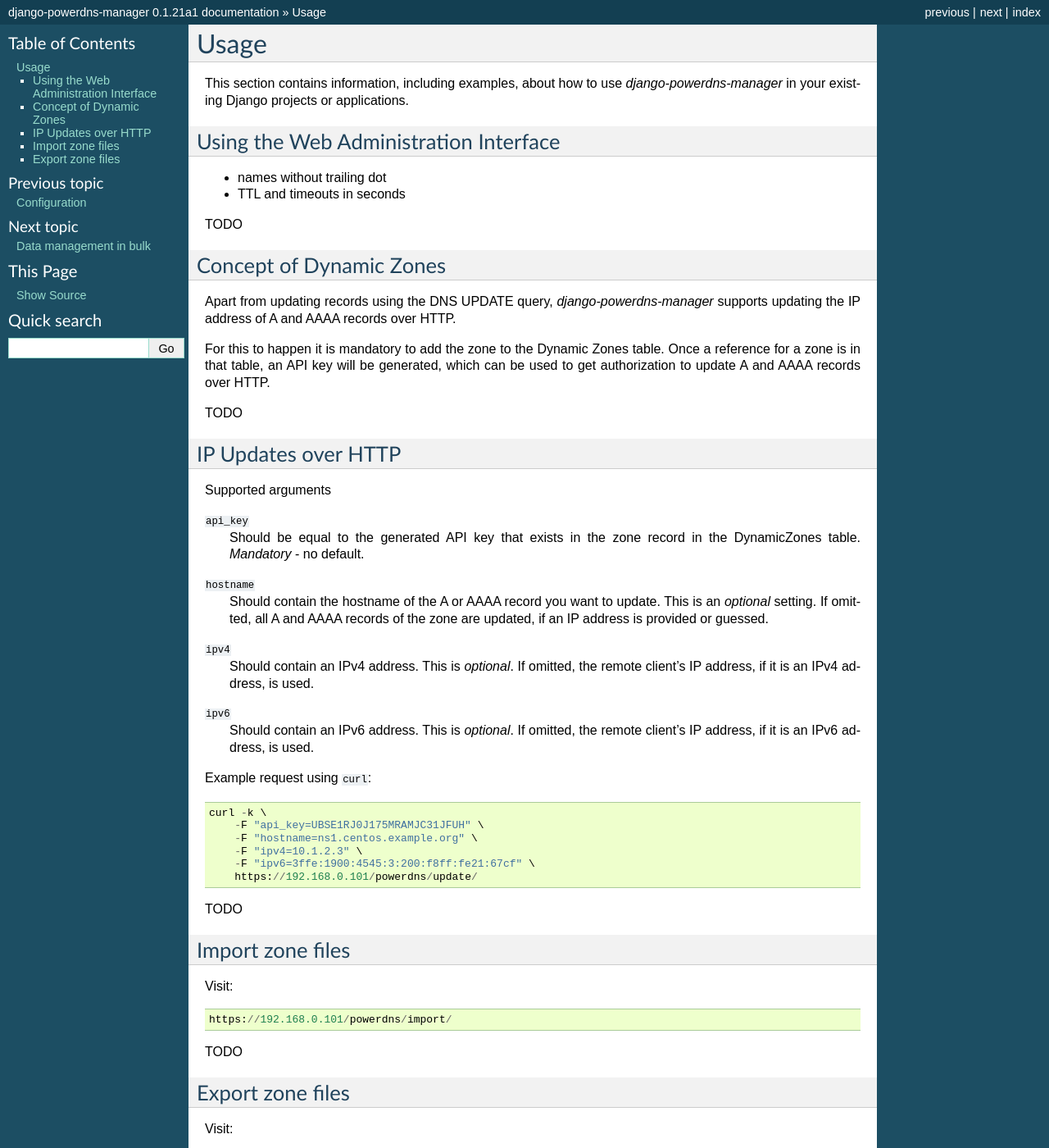
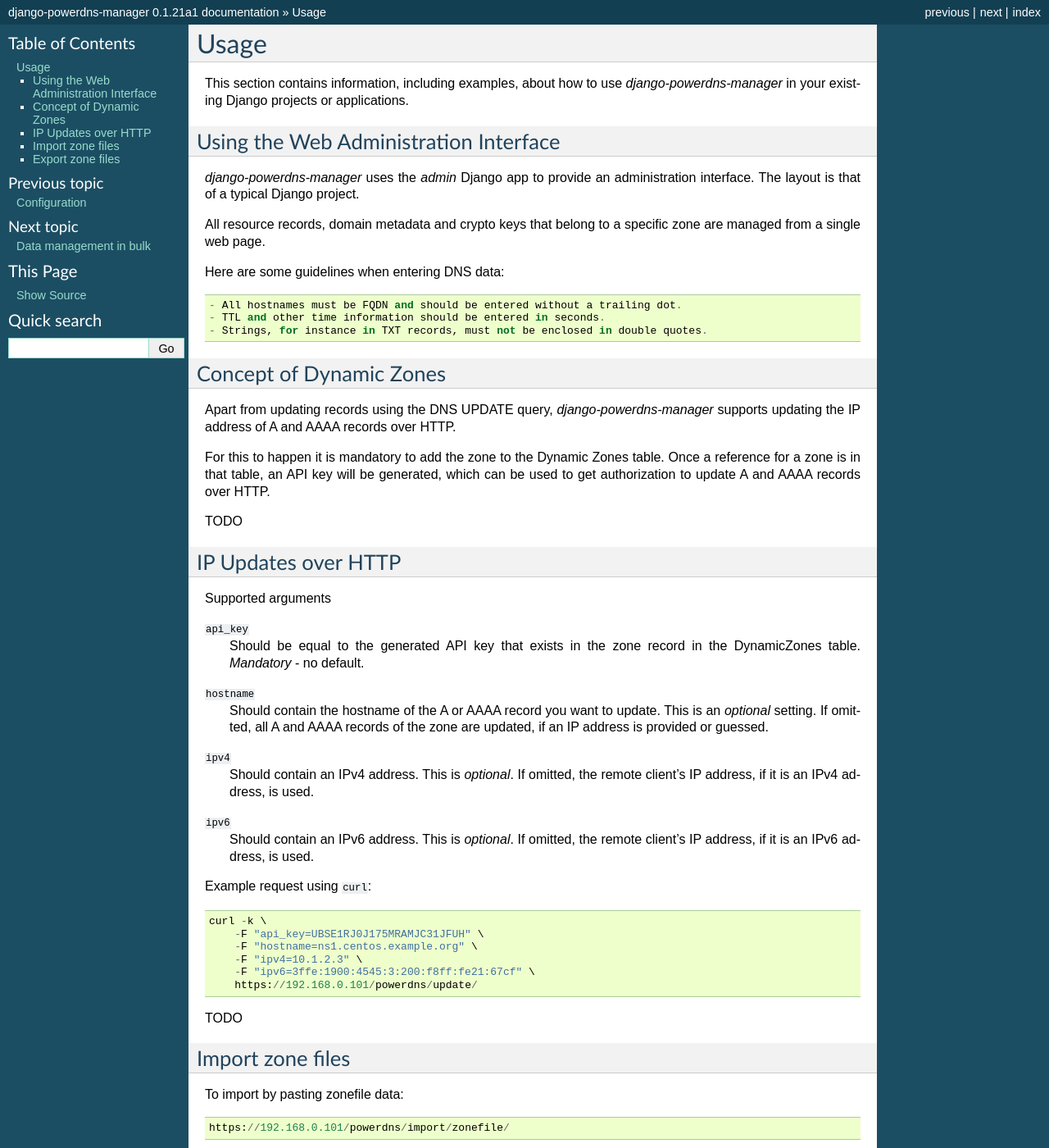
Before and after one commit to kumina/django-powerdns-manager, a Sphinx documentation site: the page built from docs/usage.rst, in a window 1280 px wide and 1400 px high. Shown: the whole window at 82% size. Built offline with Sphinx 7.4.7, drawn with Linux system fonts in a browser that asks for light colours; some of the changed text lies outside the part shown.

Commit message:
Improved usage information.

```diff
--- a/docs/usage.rst
+++ b/docs/usage.rst
@@ -10,10 +10,17 @@
 Using the Web Administration Interface
 ======================================
 
-- names without trailing dot
-- TTL and timeouts in seconds
+*django-powerdns-manager* uses the *admin* Django app to provide an
+administration interface. The layout is that of a typical Django project.
 
-TODO
+All resource records, domain metadata and crypto keys that belong to a specific
+zone are managed from a single web page.
+
+Here are some guidelines when entering DNS data::
+
+- All hostnames must be FQDN and should be entered without a trailing dot.
+- TTL and other time information should be entered in seconds.
+- Strings, for instance in TXT records, must not be enclosed in double quotes.
 
 
 Concept of Dynamic Zones
@@ -62,9 +69,13 @@
 Import zone files
 =================
 
-Visit::
+To import by pasting zonefile data::
 
-    https://192.168.0.101/powerdns/import/
+    https://192.168.0.101/powerdns/import/zonefile/
+
+To import by using ACFR query::
+
+    https://192.168.0.101/powerdns/import/axfr/
 
 TODO
 
```
